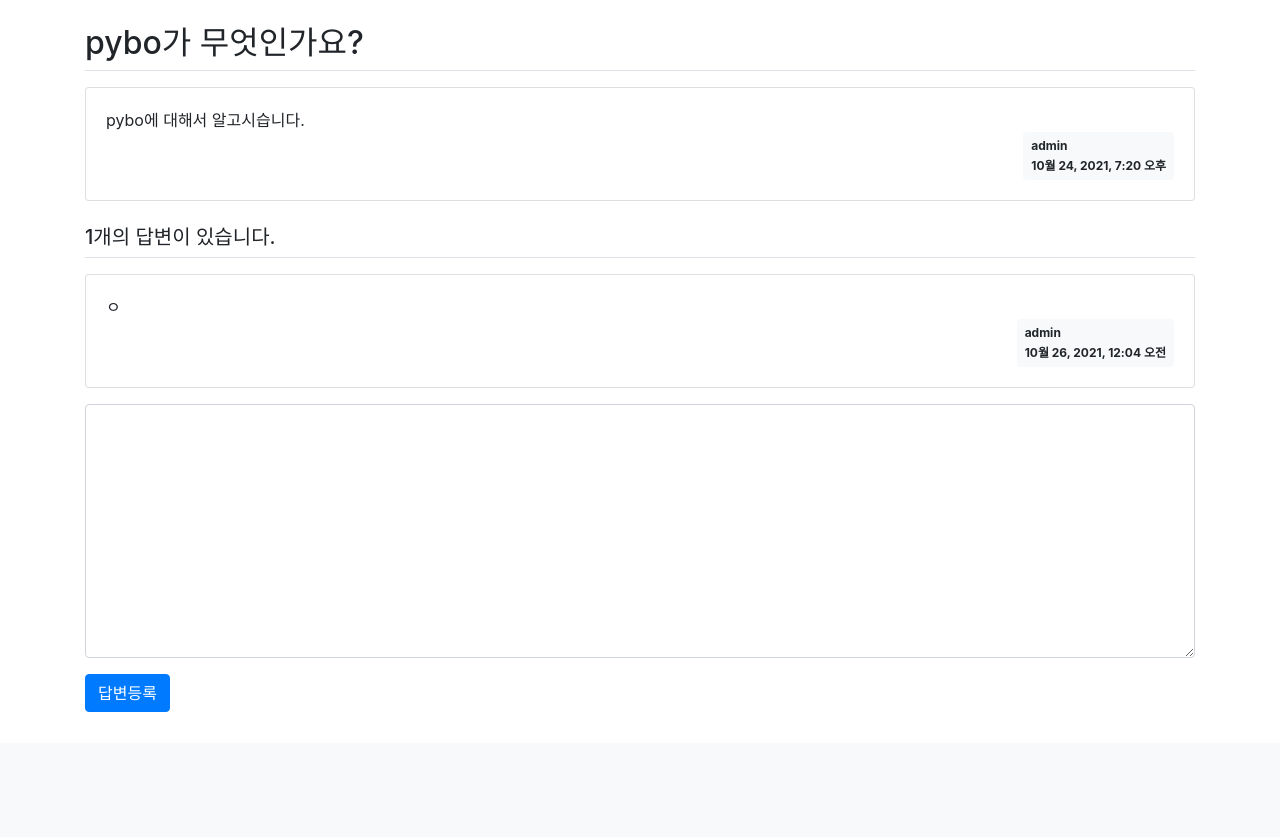
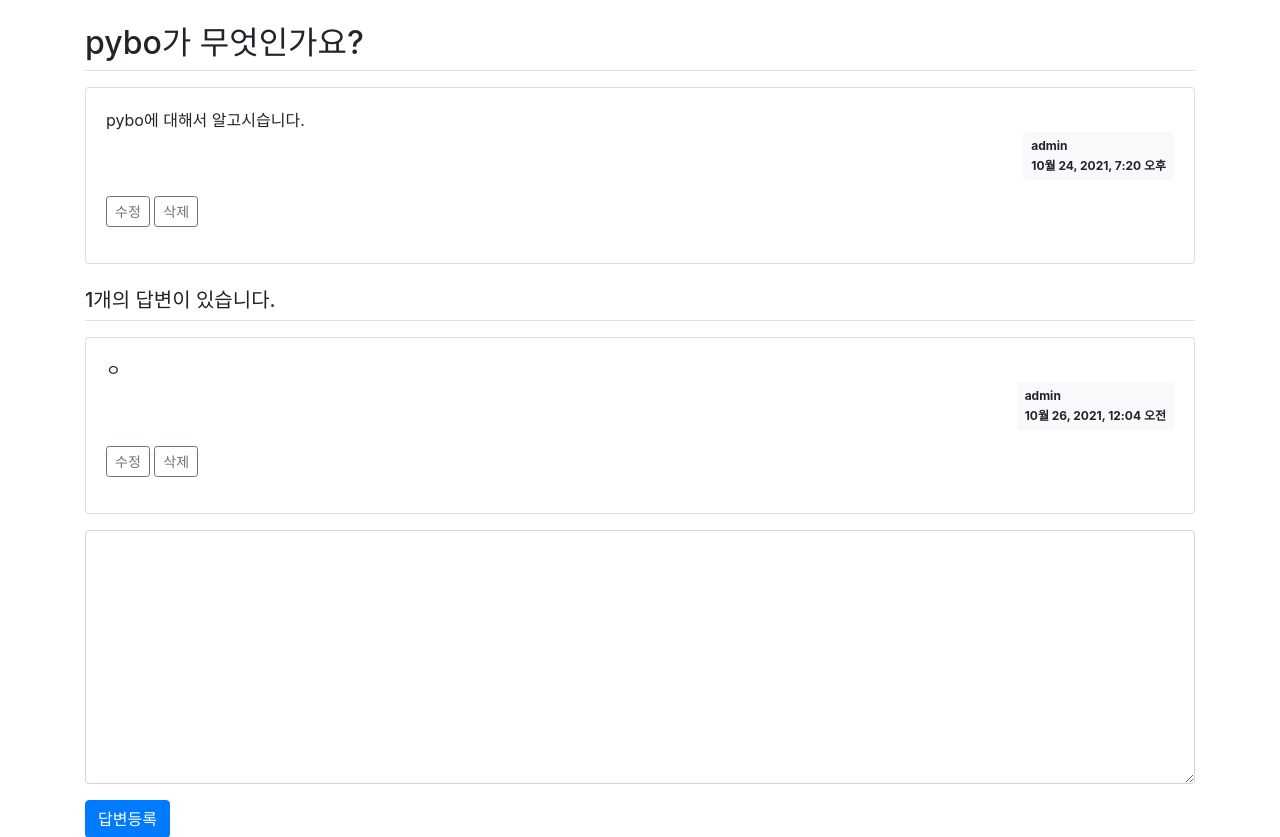
Before and after one commit to wlsdn2749/Django, a Django app: page /pybo/answer/create/1/ in a window 1280 px wide. Shown: the part 57-894 px from the top of the page. Before the commit the page ends 769 px from the top, so only its background shows below. Run offline with Django 3.2, Linux system fonts and the light colour scheme; a user stored in the database is signed in; data comes from the database, SQL or seed files in the repository; both versions use the stored data as it was after the commit; parts of the project's set-up code (start-up, migrations or seed data) failed here and were passed over; some libraries are stand-ins or nearby versions.

Commit message:
3-09 complete!

```diff
--- a/pybo/models.py
+++ b/pybo/models.py
@@ -6,6 +6,7 @@
     author = models.ForeignKey(User, on_delete=models.CASCADE)
     subject = models.CharField(max_length=200)
     content = models.TextField()
+    modify_date = models.DateTimeField(null=True, blank=True)
     create_date = models.DateTimeField()
 
     def __str__(self):
@@ -16,4 +17,5 @@
     author = models.ForeignKey(User, on_delete=models.CASCADE)
     question = models.ForeignKey(Question, on_delete=models.CASCADE)
     content = models.TextField()
+    modify_date = models.DateTimeField(null=True, blank=True)
     create_date = models.DateTimeField()
--- a/pybo/urls.py
+++ b/pybo/urls.py
@@ -7,4 +7,8 @@
     path('<int:question_id>/', views.detail, name='detail'),
     path('answer/create/<int:question_id>/', views.answer_create, name='answer_create'),
     path('question/create/', views.question_create, name='question_create'),
+    path('question/modify/<int:question_id>/', views.question_modify, name='question_modify'),
+    path('question/delete/<int:question_id>/', views.question_delete, name='question_delete'),
+    path('answer/delete/<int:answer_id>/', views.answer_delete, name='answer_delete'),
+    path('answer/modify/<int:answer_id>/', views.answer_modify, name='answer_modify'),
 ]
--- a/pybo/views.py
+++ b/pybo/views.py
@@ -3,6 +3,8 @@
 from .models import Question, Answer
 from .forms import QuestionForm, AnswerForm
 from django.core.paginator import Paginator
+from django.contrib import messages
+from django.contrib.auth.decorators import login_required
 
 def index(request):
     '''
@@ -66,3 +68,71 @@
         form = QuestionForm()
     context = {'form': form}
     return render(request, 'pybo/question_form.html', context)
+
+@login_required(login_url='common:login')
+def question_modify(request, question_id):
+    '''
+    pybo 질문수정
+    '''
+    question = get_object_or_404(Question, pk=question_id)
+    if request.user != question.author:
+        messages.error(request, '수정권한이 없습니다')
+        return redirect('pybo:detail', question_id=question.id)
+
+    if request.method == "POST":
+        form = QuestionForm(request.POST, instance=question)
+        if form.is_valid():
+            question = form.save(commit=False)
+            question.modify_date = timezone.now()
+            question.save()
+            return redirect('pybo:detail', question_id=question.id)
+    else:
+        form = QuestionForm(instance=question)
+    context = {'form': form}
+    return render(request, 'pybo/question_form.html', context)
+
+@login_required(login_url='common:login')
+def question_delete(request, question_id):
+    '''
+    pybo 질문삭제
+    '''
+    question = get_object_or_404(Question, pk=question_id)
+    if request.user != question.author:
+        messages.error(request, '삭제권한이 없습니다.')
+        return redirect('pybo:detail', question_id=question.id)
+    question.delete()
+    return redirect('pybo:index')
+
+@login_required(login_url='common:login')
+def answer_delete(request, answer_id):
+    '''
+    pybo 답변삭제
+    '''
+    answer = get_object_or_404(Answer, pk=answer_id)
+    if request.user != answer.author:
+        messages.error(request, '삭제권한이 없습니다')
+    else:
+        answer.delete()
+    return redirect('pybo:detail', question_id=answer.question.id)
+
+@login_required(login_url='conmon:login')
+def answer_modify(request, answer_id):
+    '''
+    pybo 답변수정
+    '''
+    answer = get_object_or_404(Answer, pk=answer_id)
+    if request.user != answer.author:
+        messages.error(request, '수정권한이 없습니다')
+        return redirect('pybo:detail', question_id=answer.question.id)
+
+    if request.method == "POST":
+        form = AnswerForm(request.POST, instance=answer)
+        if form.is_valid():
+            answer = form.save(commit=False)
+            answer.modify_date = timezone.now()
+            answer.save()
+            return redirect('pybo:detail', question_id=answer.question.id)
+    else:
+        form = AnswerForm(instance=answer)
+    context = {'answer': answer, 'form': form}
+    return render(request, 'pybo/answer_form.html', context)
--- a/templates/base.html
+++ b/templates/base.html
@@ -21,5 +21,11 @@
 <script src="{% static 'jquery-3.6.0.min.js' %}"></script>
 <!--Bootstrap js-->
 <script src="{% static 'bootstrap.min.js' %}"></script>
+
+<!--자바스크립트 start-->
+{% block script %}
+{% endblock %}
+<!--자바스크립트 end-->
+
 </body>
 </html>
--- a/templates/pybo/question_detail.html
+++ b/templates/pybo/question_detail.html
@@ -1,16 +1,39 @@
 {% extends 'base.html' %}
 {% block content %}
 <div class="container my-3">
+    <!--    사용자 오류표시-->
+    {% if messages %}
+    <div class="alert alert-danger my-3" role="alert">
+    {% for message in messages %}
+        <strong>{{ message.tags }}</strong>
+        <ul><li>{{ message.message }}</li></ul>
+    {% endfor %}
+    </div>
+    {% endif %}
     <h2 class="border-bottom py-2">{{ question.subject }}</h2>
     <div class="card my-3">
         <div class="card-body">
             <div class="card-text" style="white-space: pre-line;">{{ question.content }}</div>
             <div class="d-flex justify-content-end">
+                {% if question.modify_date %}
+                <div class="badge badge-light p-2 text-left mx-3">
+                    <div class="mb-2">modified at</div>
+                    <div>{{question.modify_date}}</div>
+                </div>
+                {% endif %}
                 <div class="badge badge-light p-2 text-left">
                     <div class="mb-2">{{question.author.username}}</div>
                     <div>{{ question.create_date }}</div>
                 </div>
             </div>
+            {% if request.user == question.author %}
+            <div class="my-3">
+                <a href="{% url 'pybo:question_modify' question.id  %}"
+                   class="btn btn-sm btn-outline-secondary">수정</a>
+                <a href="#" class="delete btn btn-sm btn-outline-secondary"
+                   data-uri="{% url 'pybo:question_delete' question.id %}">삭제</a>
+            </div>
+            {% endif %}
         </div>
     </div>
     <h5 class="border-bottom my-3 py-2">{{question.answer_set.count}}개의 답변이 있습니다.</h5>
@@ -19,11 +42,25 @@
         <div class="card-body">
             <div class="card-text" style="white-space: pre-line;">{{ answer.content }}</div>
             <div class="d-flex justify-content-end">
+                {% if answer.modify_date %}
+                <div class="badge badge-light p-2 text-left mx-3">
+                    <div class="mb-2">modified at</div>
+                    <div>{{answer.modify_date}}</div>
+                </div>
+                {% endif %}
                 <div class="badge badge-light p-2 text-left">
                     <div class="mb-2">{{ answer.author.username}}</div>
                     <div>{{ answer.create_date }}</div>
                 </div>
             </div>
+            {% if request.user == answer.author %}
+            <div class="my-3">
+                <a href="{% url 'pybo:answer_modify' answer.id %}"
+                   class="btn btn-sm btn-outline-secondary">수정</a>
+                <a href="#" class="delete btn btn-sm btn-outline-secondary"
+                   data-uri="{% url 'pybo:answer_delete' answer.id %}">삭제</a>
+            </div>
+            {% endif %}
         </div>
     </div>
     {% endfor %}
@@ -46,3 +83,14 @@
     </form>
 </div>
 {% endblock %}
+{% block script %}
+<script type='text/javascript'>
+$(document).ready(function(){
+    $(".delete").on('click', function() {
+        if(confirm("정말로 삭제하시겠습니까?")){
+            location.href = $(this).data('uri');
+        }
+    });
+});
+</script>
+{% endblock %}
```
Also changed, not shown: templates/pybo/answer_form.html (added, +16 -0 lines), db.sqlite3.
